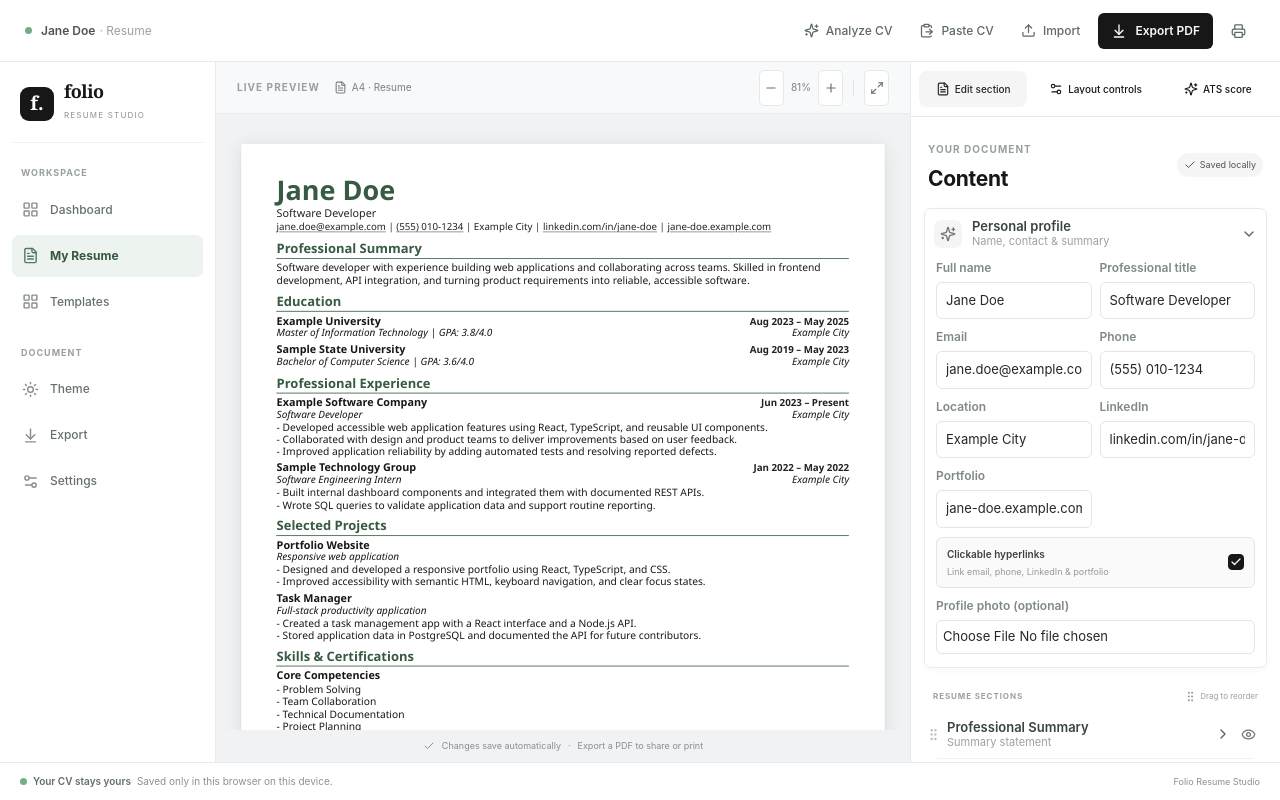
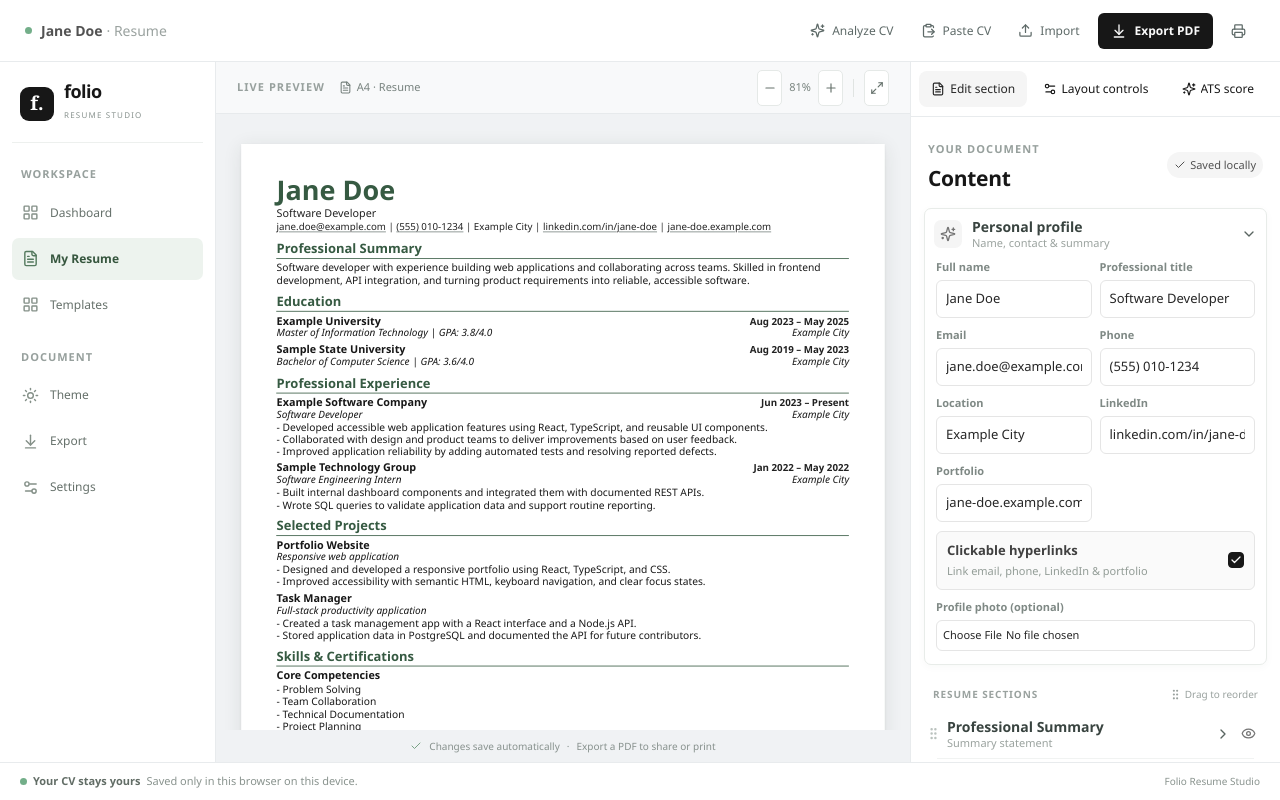
Before and after one commit to HVzz24/Folio, a React (Vite) app: page / in a window 1280 px wide. Built offline with nearby package versions, Linux system fonts and the light colour scheme.

Commit message:
Updated the interface to use self-hosted Geist throughout, with Geist Mono for text/code editors. Increased small labels, inputs, buttons, and navigation text for a clearer, more balanced look. Resume document fonts remain unchanged.

```diff
--- a/package.json
+++ b/package.json
@@ -10,6 +10,8 @@
   },
   "dependencies": {
     "@base-ui/react": "^1.9.0",
+    "@fontsource-variable/geist": "^5.3.0",
+    "@fontsource-variable/geist-mono": "^5.3.0",
     "date-fns": "^4.4.0",
     "lucide-react": "^0.468.0",
     "react": "^18.3.1",
--- a/src/main.tsx
+++ b/src/main.tsx
@@ -1,6 +1,8 @@
 import React from 'react'
 import ReactDOM from 'react-dom/client'
 import App from './App'
+import '@fontsource-variable/geist'
+import '@fontsource-variable/geist-mono'
 import './styles.css'
 
 ReactDOM.createRoot(document.getElementById('root')!).render(
--- a/src/styles.css
+++ b/src/styles.css
@@ -41,7 +41,7 @@
   --input: #e5e5e5;
   --ring: #a3a3a3;
   --radius: 0.5rem;
-  font-family: Inter, "Segoe UI", Arial, sans-serif;
+  font-family: "Geist Variable", "Segoe UI", Arial, sans-serif;
   color: #171717;
   background: #f5f5f5;
   font-synthesis: none;
@@ -98,7 +98,7 @@ button:disabled { cursor: default; opacity: .35; }
 .topbar { height: 62px; flex: 0 0 62px; display: flex; align-items: center; justify-content: space-between; padding: 0 25px; border-bottom: 1px solid #e8ebed; background: #fff; }
 .brand { display: flex; align-items: center; gap: 10px; min-width: 190px; }
 .brand-mark { width: 30px; height: 30px; display: grid; place-items: center; color: #fff; background: #171717; border-radius: 9px; font-family: Georgia, serif; font-size: 19px; font-weight: 700; }
-.brand strong { display: block; font-family: Georgia, serif; font-size: 18px; line-height: 17px; letter-spacing: -.5px; }
+.brand strong { display: block; font-size: 18px; line-height: 17px; letter-spacing: -.5px; font-weight: 700; }
 .brand span { font-size: 8px; color: #89938f; letter-spacing: 1.2px; }
 .document-name { display: flex; align-items: center; gap: 9px; font-size: 12px; font-weight: 600; color: #525252; }
 .document-type { color: #9aa29f; font-weight: 400; margin-left: -5px; }
@@ -284,7 +284,7 @@ button:disabled { cursor: default; opacity: .35; }
 .modal-backdrop { position: fixed; z-index: 10; inset: 0; display: grid; place-items: center; background: #16231d66; }
 .confirm-modal { width: min(380px, calc(100vw - 32px)); padding: 24px; border-radius: 10px; background: #fff; box-shadow: 0 16px 50px #11201833; }
 .modal-icon { width: 36px; height: 36px; display: grid; place-items: center; border-radius: 8px; color: #525252; background: #f5f5f5; }
-.confirm-modal h2 { margin: 14px 0 7px; font-family: Georgia, serif; font-size: 20px; }
+.confirm-modal h2 { margin: 14px 0 7px; font-size: 20px; font-weight: 650; letter-spacing: -.3px; }
 .confirm-modal p { color: #7d8982; font-size: 11px; line-height: 1.55; }
 .modal-actions { display: flex; justify-content: flex-end; gap: 8px; margin-top: 20px; }
 .modal-actions button { border-radius: 5px; padding: 8px 11px; font-size: 10px; }
@@ -323,7 +323,7 @@ button:disabled { cursor: default; opacity: .35; }
 .resume-import-confirm { margin-top: 13px; padding: 12px; border: 1px solid #ead8c9; border-radius: 6px; background: #fff9f2; }
 .resume-import-confirm p { margin: 0; color: #835c3e; font-size: 10px; line-height: 1.5; }
 .ats-modal-header { display: flex; align-items: flex-start; justify-content: space-between; gap: 16px; }
-.ats-modal-header h2 { margin: 5px 0 0; color: #2e3b34; font-family: Georgia, serif; font-size: 23px; }
+.ats-modal-header h2 { margin: 5px 0 0; color: #2e3b34; font-size: 23px; font-weight: 650; letter-spacing: -.4px; }
 .ats-modal-header .icon-button { flex-basis: 32px; width: 32px; height: 32px; border: 1px solid #e7ebe8; }
 .ats-intro, .ats-modal p { color: #78847e; font-size: 11px; line-height: 1.55; }
 .ats-intro { max-width: 620px; margin: 10px 0 18px; }
@@ -571,7 +571,7 @@ body:has(.app-shell[data-theme="dark"]) .ui-select-popup {
 .markdown-studio-header { flex: 0 0 68px; display: grid; grid-template-columns: 1fr auto 1fr; align-items: center; gap: 16px; padding: 0 24px; border-bottom: 1px solid #e5e9e7; background: #fff; }
 .markdown-back-button { justify-self: start; }
 .markdown-studio-title { text-align: center; }
-.markdown-studio-title h1 { margin: 3px 0 0; color: #35433d; font-family: Georgia, serif; font-size: 19px; font-weight: 600; }
+.markdown-studio-title h1 { margin: 3px 0 0; color: #35433d; font-size: 19px; font-weight: 650; letter-spacing: -.35px; }
 .markdown-studio-privacy { justify-self: end; display: inline-flex; align-items: center; gap: 5px; color: #71877a; font-size: 10px; }
 .markdown-studio-grid { flex: 1; min-height: 0; display: grid; grid-template-columns: minmax(0, .92fr) minmax(0, 1.08fr); gap: 1px; overflow: hidden; }
 .markdown-source-panel { min-width: 0; min-height: 0; display: flex; flex-direction: column; overflow: hidden; background: #fff; }
@@ -1013,6 +1013,52 @@ button:focus-visible, input:focus-visible, textarea:focus-visible, select:focus-
   .app-footer > div { display: none; }
 }
 
+.markdown-source-editor, .resume-import-form .field textarea {
+  font-family: "Geist Mono Variable", "Cascadia Code", Consolas, monospace;
+}
+.ui-button { font-size: 13px; }
+.ui-button-sm { font-size: 12px; }
+.ui-input, .ui-textarea, .ui-select-trigger { font-size: 14px; }
+.ui-select-item { font-size: 13px; }
+.topbar-button, .export-button, .print-icon { font-size: 12px; }
+.document-name { font-size: 14px; }
+.editor-mode-switch button, .editor-mode-nav p { font-size: 12px; }
+.eyebrow, .preview-label, .studio-nav-label { font-size: 11px; }
+.saved-pill, .preview-page, .zoom-tools { font-size: 11px; }
+.accordion-name, .section-trigger .accordion-name { font-size: 14px; }
+.accordion-name small, .field, .current-date-toggle { font-size: 11px; }
+.field input, .field textarea, .select-setting select, .subsection-heading-edit input,
+.bullet-edit-row input, .list-edit-row input, .add-section-form input { font-size: 13px; }
+.field input[type="file"] { font-size: 11px; }
+.date-legacy-note, .count-row, .entry-index, .drag-hint { font-size: 10px; }
+.date-range-trigger { font-size: 13px; }
+.summary-toggle strong, .entry-title { font-size: 13px; }
+.summary-toggle small, .subsection-title, .text-action, .remove-section { font-size: 11px; }
+.section-list-heading { font-size: 10px; }
+.outline-action, .helper-copy { font-size: 12px; }
+.editor-panel-tabs .ui-button { font-size: 12px; }
+.setting-group-heading strong { font-size: 12px; }
+.select-setting, .setting-number, .toggle-setting { font-size: 11px; }
+.number-control input, .segmented button { font-size: 11px; }
+.number-control small { font-size: 10px; }
+.preview-footnote { font-size: 10px; }
+.app-footer { font-size: 10px; }
+.app-footer .footer-privacy { font-size: 11px; }
+.ats-tools-card small, .template-card-copy p, .template-ats-note { font-size: 11px; }
+.ats-tools-details, .dashboard-next-step p { font-size: 12px; }
+.dashboard-metrics span { font-size: 11px; }
+.template-card-copy strong { font-size: 13px; }
+.markdown-studio-privacy, .markdown-source-heading p, .markdown-review-empty,
+.markdown-preview-note, .markdown-preview-empty span, .markdown-studio-footer > span { font-size: 11px; }
+.markdown-source-editor { font-size: 13px; }
+.markdown-studio-mobile-tabs button { font-size: 12px; }
+
+@media (max-width: 720px) {
+  .studio-nav-item { font-size: 11px; }
+  .editor-panel-tabs .ui-button { font-size: 11px; }
+  .preview-footnote { font-size: 9px; }
+}
+
 @page { size: A4; margin: 0; }
 @media print {
   :root, body, .app-shell { width: 100%; min-width: 0; min-height: 0; margin: 0; padding: 0; background: #fff; }
```
Also changed, not shown: 1 other file (tests, documents, lock files or other folders).
